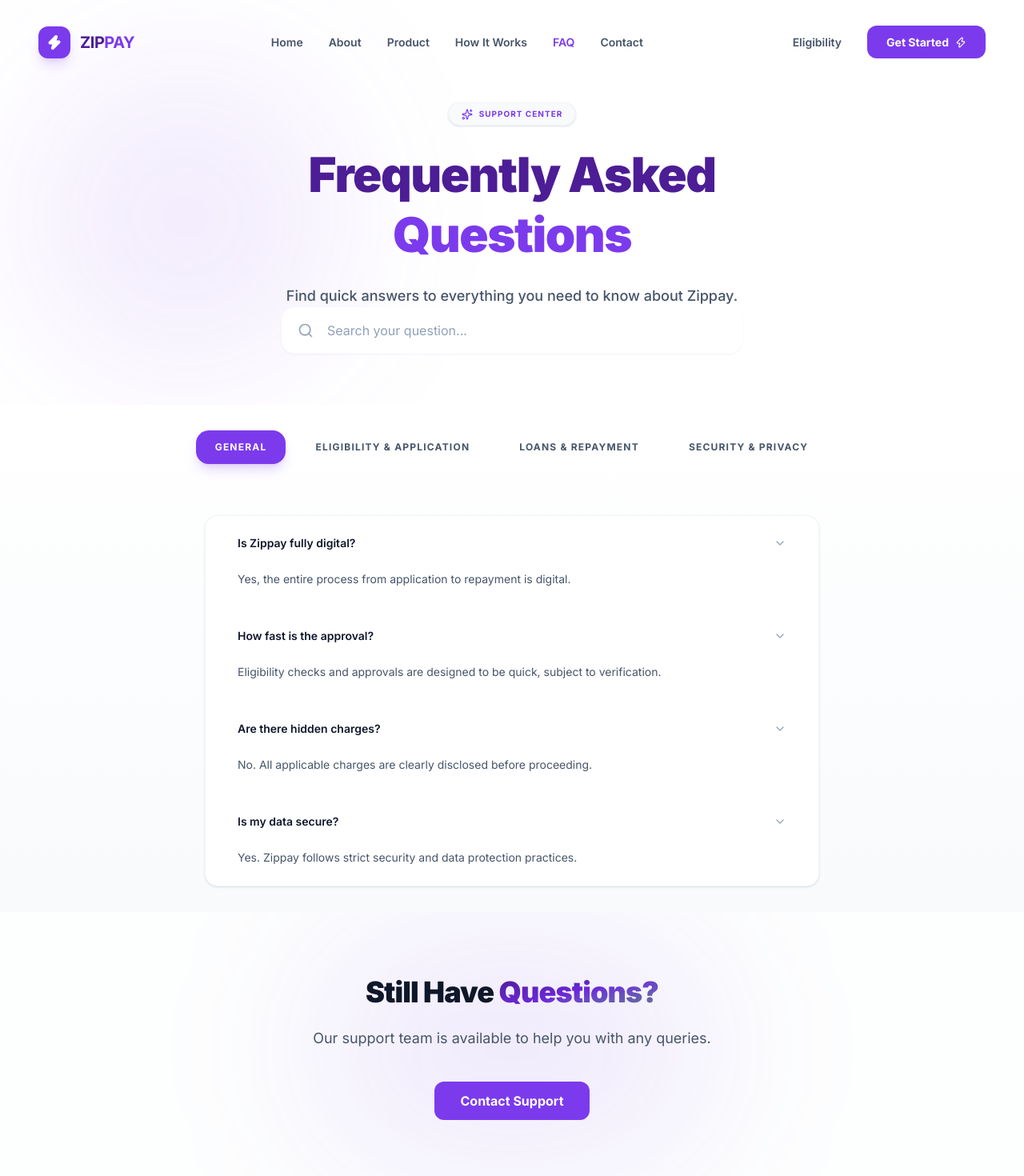
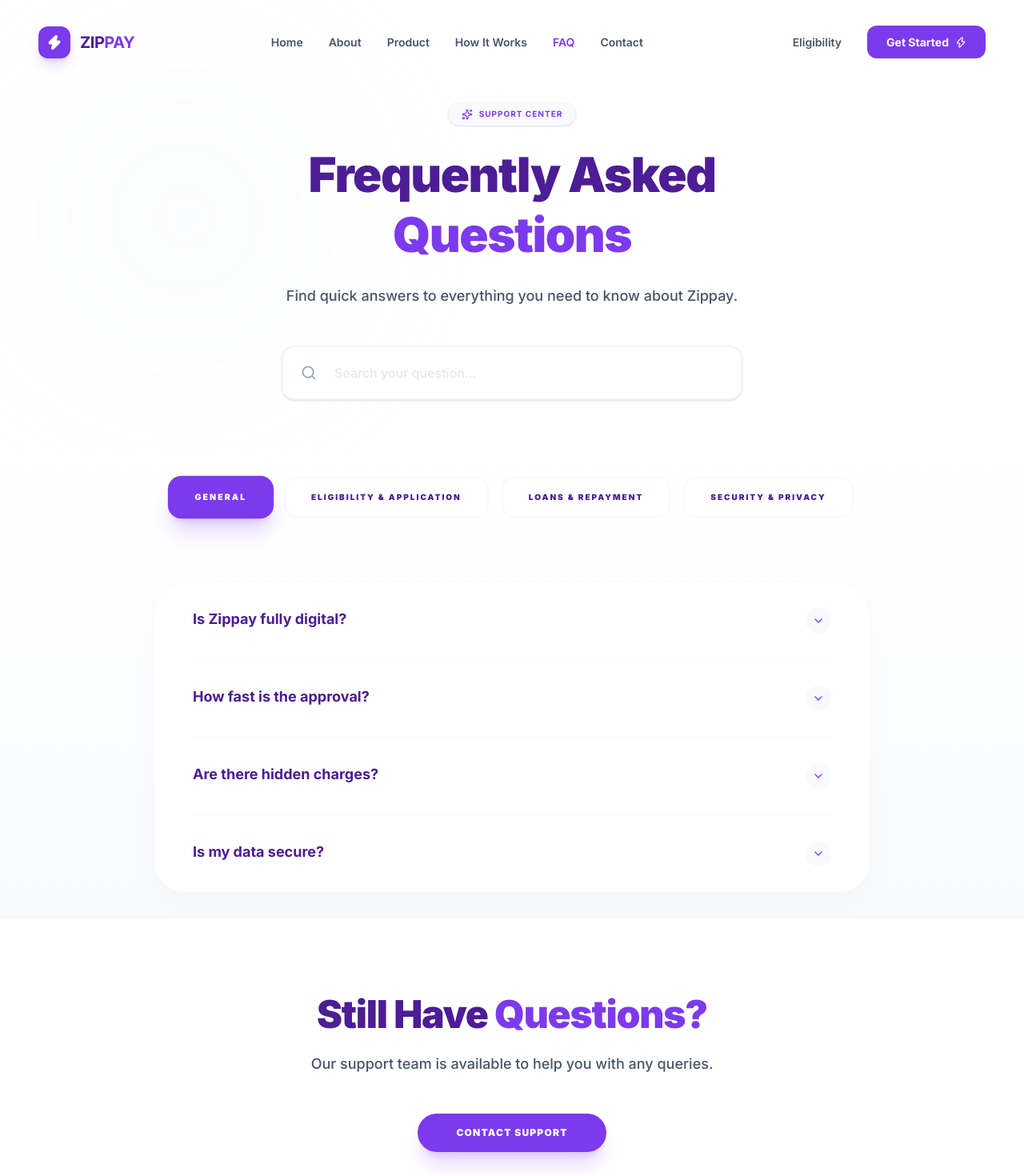
Before and after one commit to simmitiwari770-beep/zippay, a React (Vite) app: page /faq in a window 1280 px wide. Shown: the top 1470 px of the page at 80% size. Built offline with nearby package versions, Linux system fonts and the light colour scheme.

Commit message:
UI: Fix invisible buttons and redesign FAQ section for premium light theme

```diff
--- a/src/index.css
+++ b/src/index.css
@@ -63,8 +63,8 @@
   }
 
   .btn-secondary {
-    @apply px-8 py-3 rounded-xl border-2 border-primary-100 bg-white text-primary-900 font-bold transition-all duration-300
-           hover:bg-primary-600 hover:border-primary-600 hover:text-white hover:-translate-y-1
+    @apply px-8 py-3 rounded-xl border-2 border-slate-200 bg-white text-slate-900 font-bold transition-all duration-300
+           hover:bg-slate-50 hover:border-primary-200 hover:text-primary-700 hover:-translate-y-1
            active:scale-95 inline-flex justify-center items-center gap-2 shadow-sm shadow-black/5;
   }
 }
--- a/src/pages/FAQ.jsx
+++ b/src/pages/FAQ.jsx
@@ -78,22 +78,20 @@ function FAQItem({ question, answer }) {
   const [isOpen, setIsOpen] = useState(false);
 
   return (
-    <div className="border-b border-white/[0.04] last:border-0">
+    <div className="border-b border-primary-50 last:border-0">
       <button
         onClick={() => setIsOpen(!isOpen)}
-        className="w-full flex items-start justify-between gap-4 py-6 text-left group"
+        className="w-full flex items-start justify-between gap-4 py-8 text-left group transition-all"
       >
-        <span className="text-sm font-semibold text-text-primary group-hover:text-primary-400 transition-colors">
+        <span className="text-lg font-bold text-primary-900 group-hover:text-primary-600 transition-colors">
           {question}
         </span>
-        <ChevronDown
-          className={`w-4 h-4 text-text-muted shrink-0 mt-0.5 transition-transform duration-300 ${
-            isOpen ? "rotate-180 text-primary-400" : ""
-          }`}
-        />
+        <div className={`w-8 h-8 rounded-full flex items-center justify-center shrink-0 transition-all ${isOpen ? "bg-primary-600 text-white rotate-180" : "bg-primary-50 text-primary-600"}`}>
+          <ChevronDown className="w-4 h-4" />
+        </div>
       </button>
-      <div className={`accordion-content ${isOpen ? "open" : ""}`}>
-        <p className="text-sm text-text-secondary leading-relaxed pb-6 pr-8">
+      <div className={`overflow-hidden transition-all duration-500 ease-in-out ${isOpen ? "max-h-[500px] opacity-100" : "max-h-0 opacity-0"}`}>
+        <p className="text-base text-text-secondary leading-relaxed pb-8 pr-12 font-medium">
           {answer}
         </p>
       </div>
@@ -120,35 +118,37 @@ export default function FAQ() {
     : faqCategories[activeCategory];
 
   return (
-    <main>
+    <main className="bg-white">
       {/* Hero */}
-      <section className="hero-mesh pt-32 pb-16 relative">
-        <div className="absolute top-20 left-10 w-96 h-96 bg-primary-600/10 rounded-full blur-[100px] animate-blob" />
+      <section className="relative pt-32 pb-16 overflow-hidden">
+        <div className="absolute top-0 left-0 w-full h-full bg-primary-50/50 -z-10" />
+        <div className="absolute top-20 left-10 w-96 h-96 bg-primary-200/20 rounded-full blur-[100px] animate-pulse" />
+
         <div
           ref={heroRef}
-          className="fade-up max-w-7xl mx-auto px-6 sm:px-12 lg:px-16 relative z-10 text-center"
+          className="fade-up container-custom relative z-10 text-center"
         >
           <div className="max-w-3xl mx-auto">
-            <span className="badge mb-6 inline-flex">
+            <span className="badge mx-auto mb-6">
               <Sparkles className="w-3.5 h-3.5" />
               Support Center
             </span>
             <h1 className="text-4xl md:text-5xl lg:text-6xl font-black tracking-tight leading-tight mb-6 text-primary-900">
               Frequently Asked <span className="text-primary-600">Questions</span>
             </h1>
-            <p className="text-lg text-text-secondary max-w-2xl mx-auto leading-relaxed font-medium">
+            <p className="text-lg text-text-secondary max-w-2xl mx-auto leading-relaxed font-medium mb-12">
               Find quick answers to everything you need to know about Zippay.
             </p>
 
             {/* Search */}
-            <div className="max-w-xl mx-auto relative">
-              <Search className="absolute left-5 top-1/2 -translate-y-1/2 w-5 h-5 text-text-muted" />
+            <div className="max-w-xl mx-auto relative group">
+              <Search className="absolute left-6 top-1/2 -translate-y-1/2 w-5 h-5 text-primary-400 group-focus-within:text-primary-600 transition-colors" />
               <input
                 type="text"
                 placeholder="Search your question..."
                 value={searchTerm}
                 onChange={(e) => setSearchTerm(e.target.value)}
-                className="input-dark !pl-14 !py-4 !rounded-2xl border-white/10"
+                className="w-full bg-white border-2 border-primary-100 rounded-2xl py-5 pl-16 pr-6 text-primary-900 font-medium placeholder:text-primary-200 focus:outline-none focus:border-primary-500 transition-all shadow-sm focus:shadow-xl focus:shadow-primary-600/5"
               />
             </div>
           </div>
@@ -159,15 +159,15 @@ export default function FAQ() {
       <SectionWrapper>
         <div ref={faqRef} className="fade-up">
           {!searchTerm && (
-            <div className="flex flex-wrap justify-center gap-3 mb-16">
+            <div className="flex flex-wrap justify-center gap-4 mb-20">
               {categories.map((cat) => (
                 <button
                   key={cat}
                   onClick={() => setActiveCategory(cat)}
-                  className={`px-6 py-3 rounded-2xl text-xs font-bold tracking-widest uppercase transition-all ${
+                  className={`px-8 py-4 rounded-2xl text-[10px] font-black tracking-[0.2em] uppercase transition-all ${
                     activeCategory === cat
-                      ? "bg-primary-600 text-white shadow-lg shadow-primary-600/20"
-                      : "bg-white/5 text-text-secondary border border-white/10 hover:bg-white/10 hover:text-white"
+                      ? "bg-primary-600 text-white shadow-xl shadow-primary-600/20 scale-105"
+                      : "bg-white text-primary-900 border-2 border-primary-50 hover:border-primary-200 hover:bg-primary-50"
                   }`}
                 >
                   {cat}
@@ -176,17 +176,21 @@ export default function FAQ() {
             </div>
           )}
 
-          <div className="max-w-3xl mx-auto">
-            <div className="glass-card !p-0">
-              <div className="px-6 md:px-10">
+          <div className="max-w-4xl mx-auto">
+            <div className="bg-white rounded-[2.5rem] border border-primary-50 shadow-[0_20px_50px_rgba(0,0,0,0.02)] overflow-hidden">
+              <div className="px-8 md:px-12">
                 {filteredFAQs.length > 0 ? (
                   filteredFAQs.map((faq, i) => (
                     <FAQItem key={i} question={faq.q} answer={faq.a} />
                   ))
                 ) : (
-                  <div className="py-20 text-center">
-                    <p className="text-text-muted">
-                      No results found. Try a different search term.
+                  <div className="py-24 text-center">
+                    <div className="w-20 h-20 rounded-full bg-primary-50 flex items-center justify-center mx-auto mb-6">
+                      <Search className="w-8 h-8 text-primary-200" />
+                    </div>
+                    <p className="text-xl font-bold text-primary-900 mb-2">No results found</p>
+                    <p className="text-text-secondary font-medium text-base">
+                      Try a different search term or check another category.
                     </p>
                   </div>
                 )}
@@ -197,18 +201,20 @@ export default function FAQ() {
       </SectionWrapper>
 
       {/* Still Need Help */}
-      <section className="relative overflow-hidden py-20 bg-bg-alt/30">
-        <div className="absolute top-1/2 left-1/2 -translate-x-1/2 -translate-y-1/2 w-[500px] h-[300px] bg-primary-600/10 rounded-full blur-[100px]" />
+      <section className="relative overflow-hidden py-24">
+        <div className="absolute top-1/2 left-1/2 -translate-x-1/2 -translate-y-1/2 w-full h-full bg-primary-50/30 -z-10" />
         <div className="max-w-3xl mx-auto px-6 text-center relative z-10">
-          <h2 className="text-3xl md:text-4xl font-black text-text-primary mb-6">
-            Still Have <span className="gradient-text">Questions?</span>
+          <h2 className="text-3xl md:text-5xl font-black text-primary-900 mb-6">
+            Still Have <span className="text-primary-600">Questions?</span>
           </h2>
-          <p className="text-text-secondary mb-10 text-lg">
+          <p className="text-text-secondary mb-12 text-lg font-medium">
             Our support team is available to help you with any queries.
           </p>
-          <a href="mailto:support@zippay.in" className="btn-primary mx-auto">
-            Contact Support
-          </a>
+          <div className="flex justify-center">
+            <a href="mailto:support@zippay.in" className="px-12 py-4 bg-primary-600 text-white rounded-full font-black text-xs uppercase tracking-widest hover:bg-primary-700 transition-all shadow-xl shadow-primary-600/20 hover:-translate-y-1">
+              Contact Support
+            </a>
+          </div>
         </div>
       </section>
     </main>
--- a/src/pages/Home.jsx
+++ b/src/pages/Home.jsx
@@ -129,7 +129,7 @@ export default function Home() {
                   Get Started
                   <ArrowRight className="w-5 h-5" />
                 </Link>
-                <Link to="/product" className="px-8 py-4 rounded-xl bg-primary-50 border border-primary-200 font-bold text-primary-700 hover:bg-primary-600 hover:text-white hover:shadow-lg hover:shadow-primary-600/20 transition-all">
+                <Link to="/eligibility" className="px-8 py-4 rounded-xl bg-slate-50 border border-slate-200 font-bold text-slate-700 hover:bg-white transition-all">
                   Check Eligibility
                 </Link>
               </div>
@@ -640,7 +640,7 @@ export default function Home() {
               Simple, secure, and remarkably fast approval.
             </p>
             <div className="flex flex-col sm:flex-row gap-6 justify-center">
-              <Link to="/contact" className="px-10 py-4 bg-white text-primary-900 rounded-xl font-bold text-lg hover:bg-primary-600 hover:text-white transition-all shadow-xl">
+              <Link to="/contact" className="px-10 py-4 bg-white text-primary-900 rounded-xl font-bold text-lg hover:bg-slate-50 transition-all shadow-xl">
                 Get Started Now
               </Link>
             </div>
```
